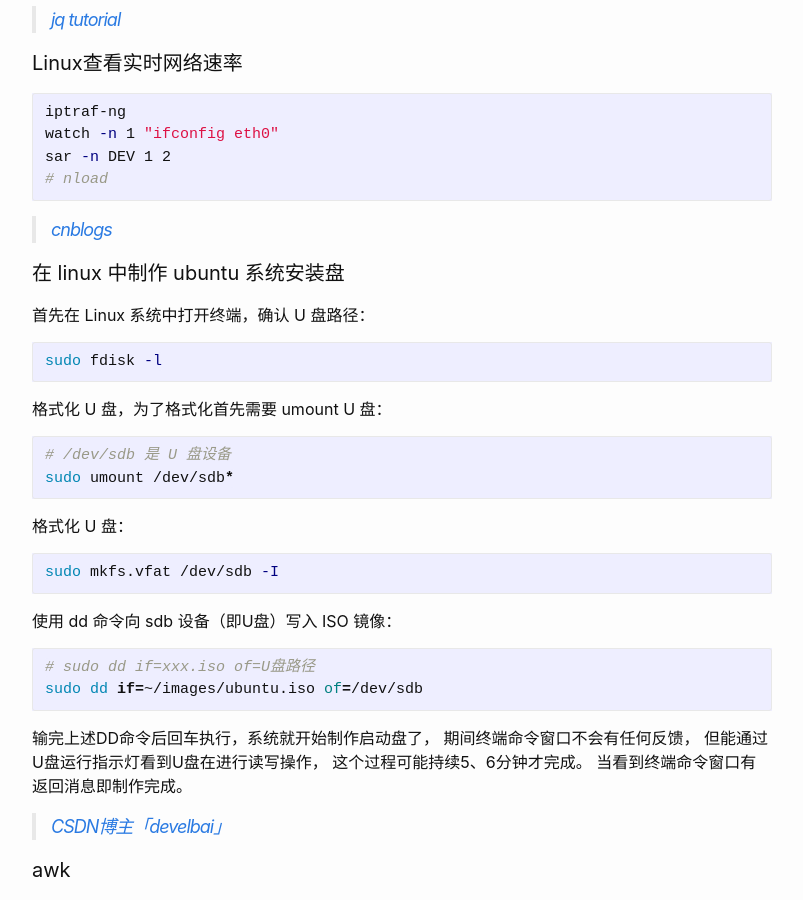
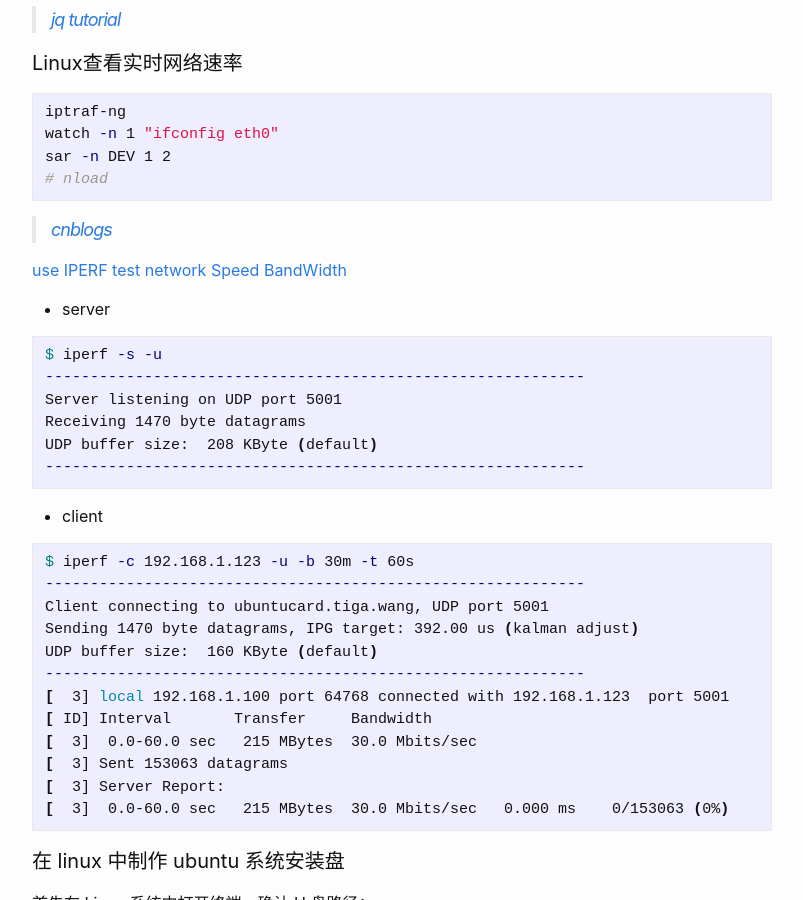
Before and after one commit to wangtiga/wangtiga.github.io, a Jekyll site: the page built from _previews/linux_command.md, in a window 1280 px wide and 900 px high, scrolled down 1655 px. Shown: the whole window, without its empty margins (238-1041 px from the left). Built offline with Jekyll 4.4.1, drawn with Linux system fonts in a browser that asks for light colours.

Commit message:
updated from tcloud

````diff
--- a/_previews/linux_command.md
+++ b/_previews/linux_command.md
@@ -71,6 +71,36 @@ sar -n DEV 1 2
 
 > [cnblogs](https://www.cnblogs.com/klb561/articles/9080151.html)
 
+
+[use IPERF test network Speed BandWidth](https://www.slashroot.in/iperf-how-test-network-speedperformancebandwidth)
+
+- server
+
+```shell
+$ iperf -s -u
+------------------------------------------------------------
+Server listening on UDP port 5001
+Receiving 1470 byte datagrams
+UDP buffer size:  208 KByte (default)
+------------------------------------------------------------
+```
+
+- client
+
+```shell
+$ iperf -c 192.168.1.123 -u -b 30m -t 60s
+------------------------------------------------------------
+Client connecting to ubuntucard.tiga.wang, UDP port 5001
+Sending 1470 byte datagrams, IPG target: 392.00 us (kalman adjust)
+UDP buffer size:  160 KByte (default)
+------------------------------------------------------------
+[  3] local 192.168.1.100 port 64768 connected with 192.168.1.123  port 5001
+[ ID] Interval       Transfer     Bandwidth
+[  3]  0.0-60.0 sec   215 MBytes  30.0 Mbits/sec
+[  3] Sent 153063 datagrams
+[  3] Server Report:
+[  3]  0.0-60.0 sec   215 MBytes  30.0 Mbits/sec   0.000 ms    0/153063 (0%)
+```
 
 #### 在 linux 中制作  ubuntu 系统安装盘
 
````
Also changed, not shown: _posts/2019-06-17-computer-network.md (+0 -1 lines).
